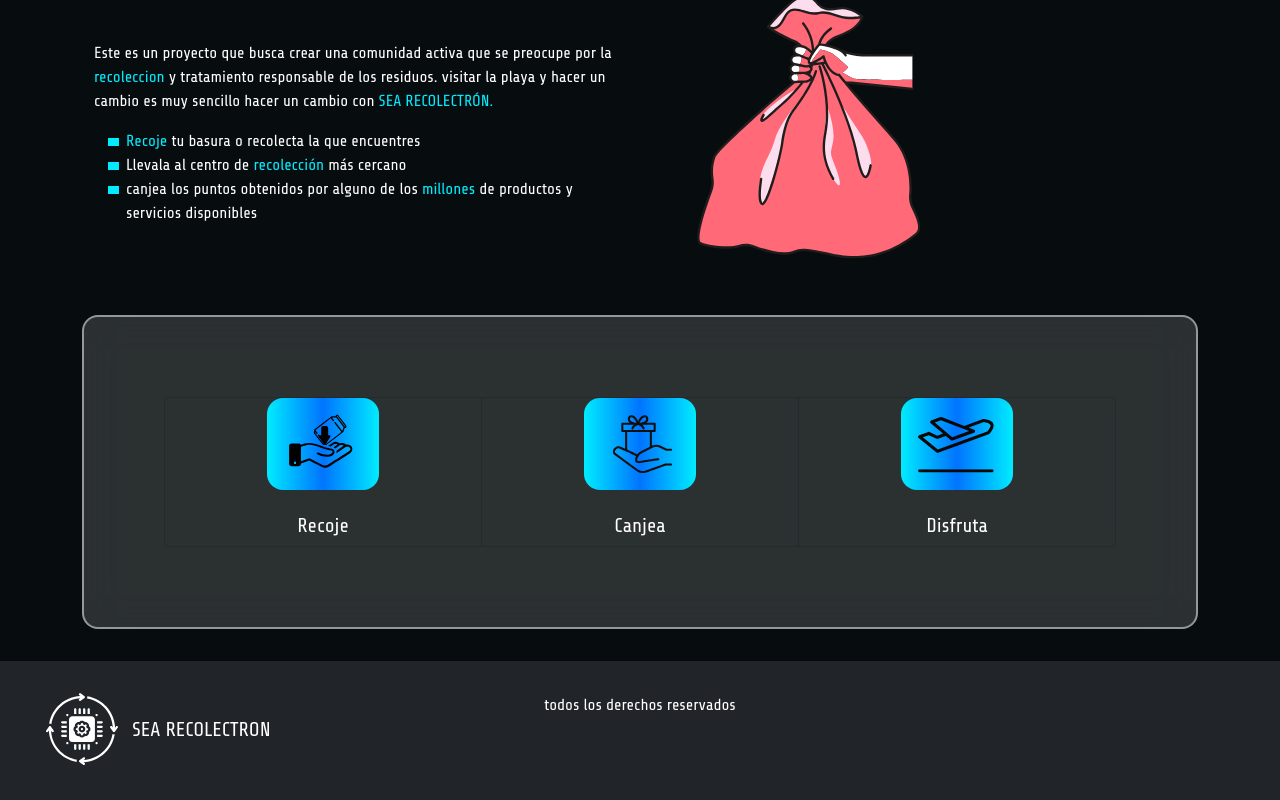
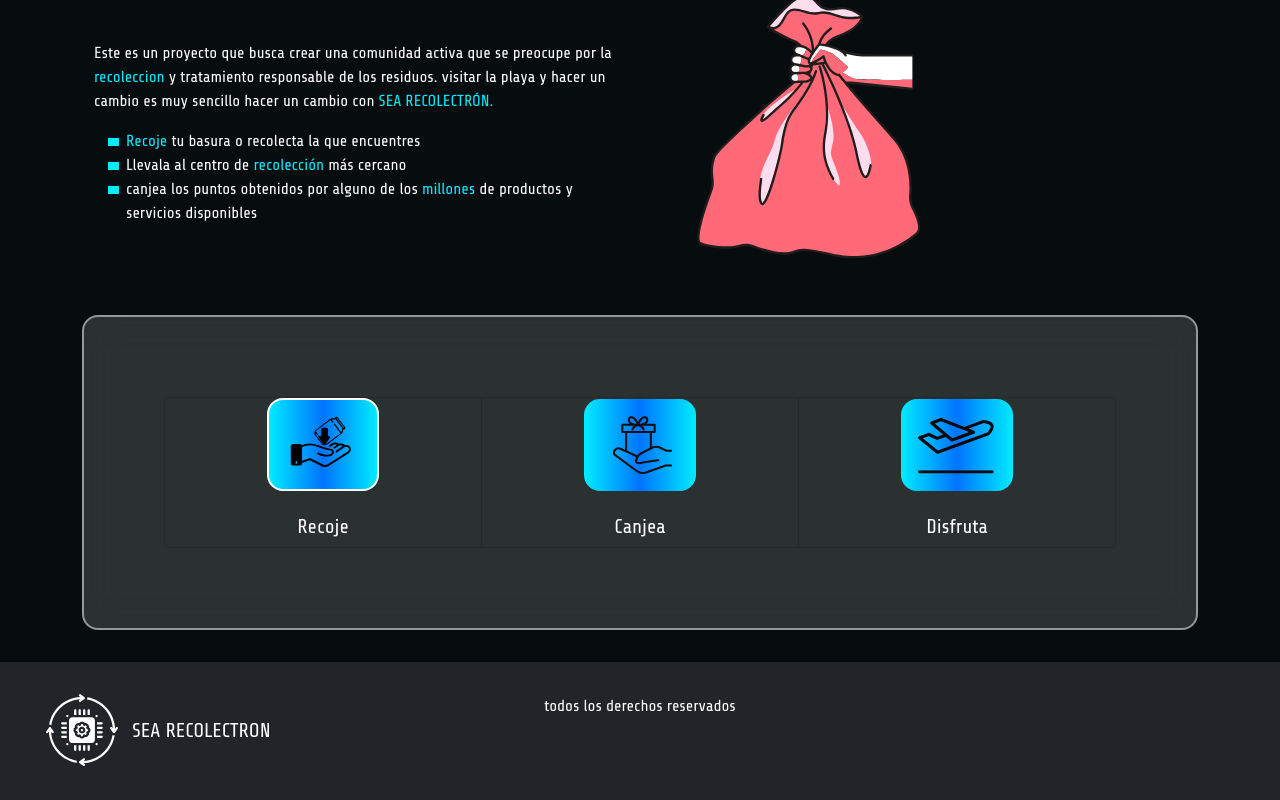
Before and after one commit to moy314/hackTheOcean, an Angular app: page /home in a window 1280 px wide. In both pictures the pointer is over the element 323 px from the left and 1907 px from the top of the page. Shown: the part 1463-2263 px from the top of the page. Built offline with nearby package versions, Linux system fonts and the light colour scheme.

Commit message:
12.1: agregando hoover

```diff
--- a/src/styles.css
+++ b/src/styles.css
@@ -144,6 +144,13 @@ body{
     margin-bottom: 1.5rem;
 }
 
+
+
+.contenedor:hover{
+
+    border: 2px solid white;
+}
+
 .contenedor-blanco{
 
     background-color:white;
```
